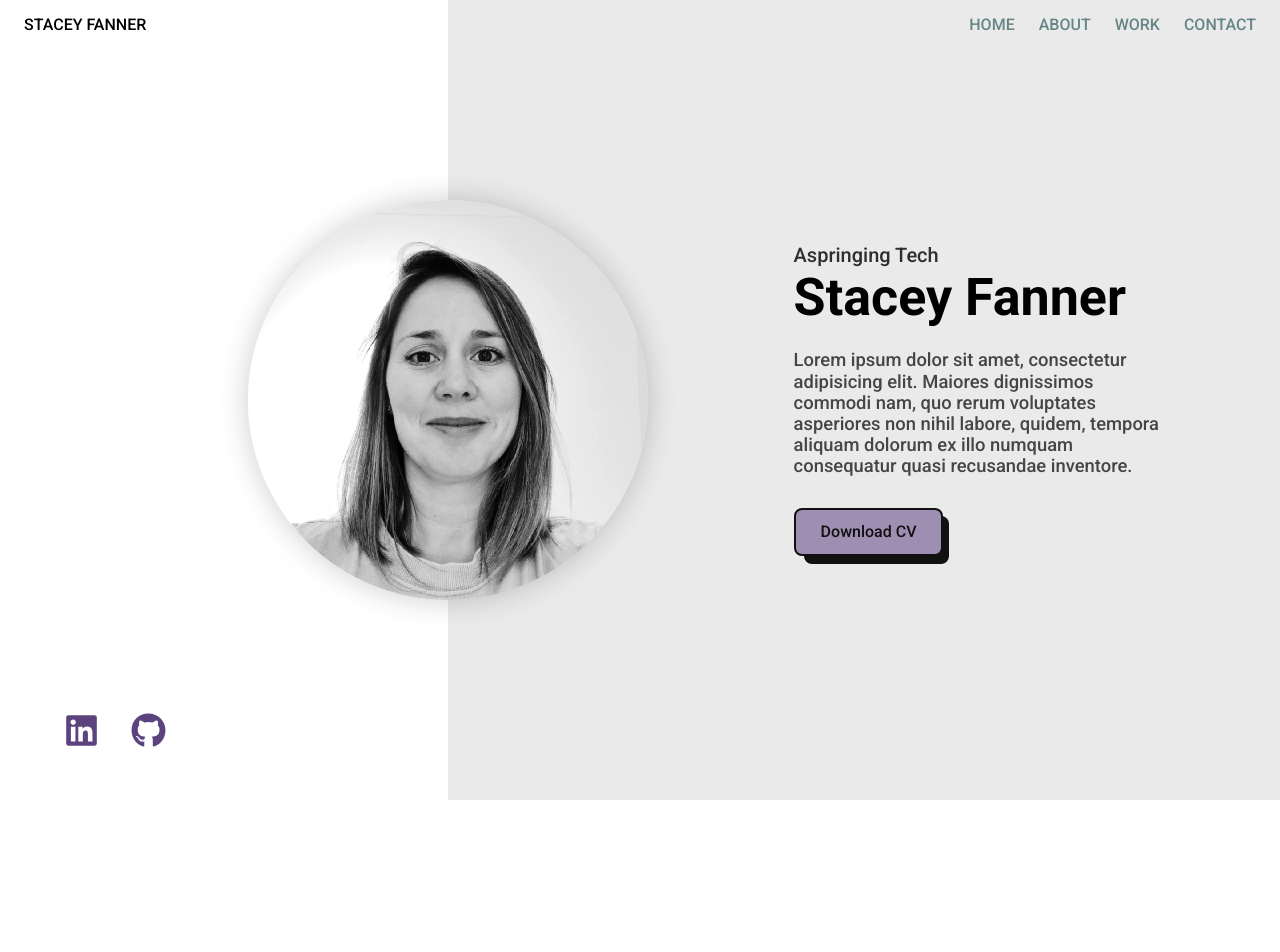
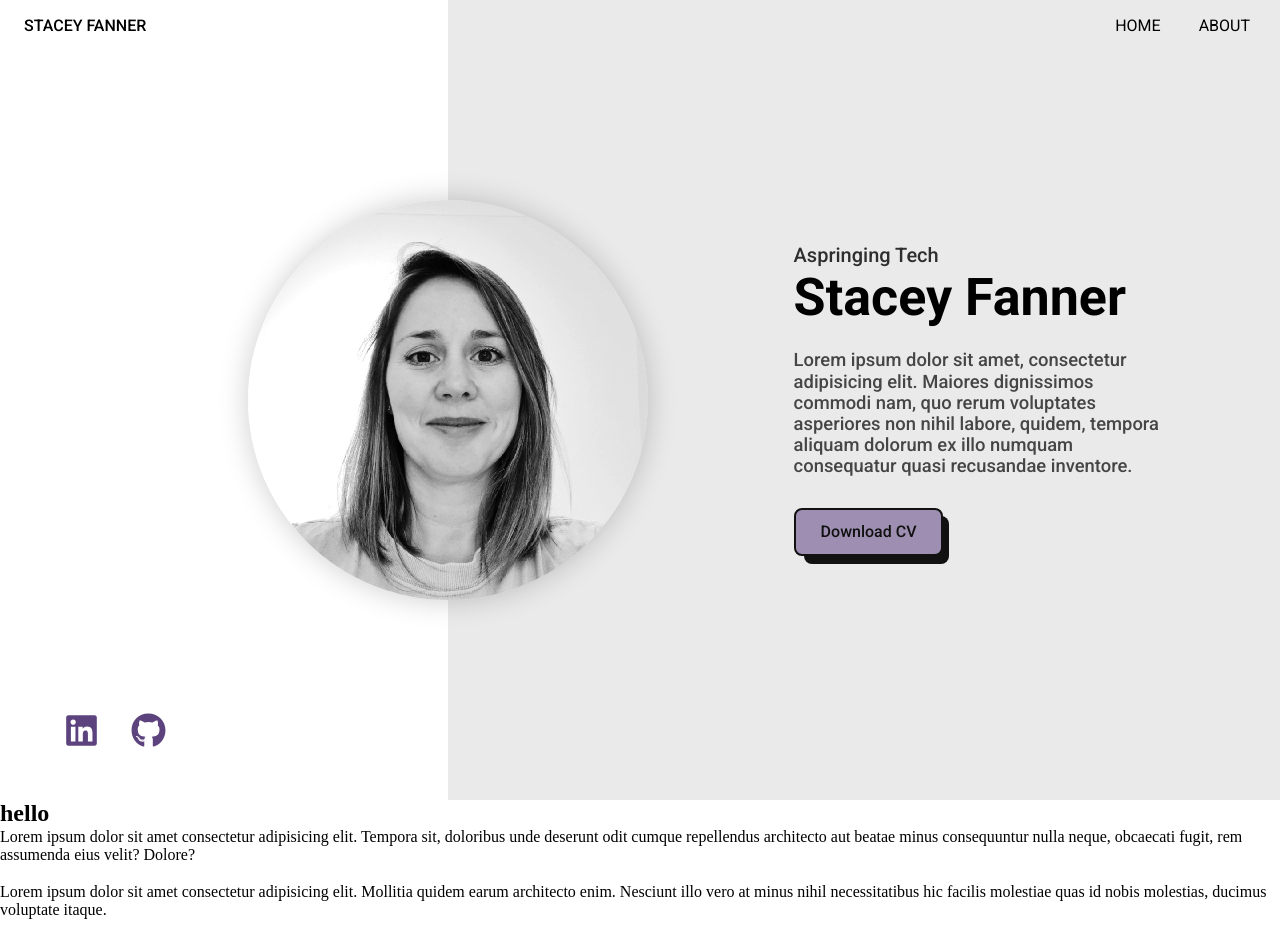
Before and after one commit to staceyjf/staceyjf.github.io, a React (Vite) app: page / in a window 1280 px wide. Shown: the top 952 px of the page. Before the commit the page ends 800 px from the top, so only its background shows below. Built offline with nearby package versions, Linux system fonts and the light colour scheme.

Commit message:
section scroll functionality

```diff
--- a/src/App.jsx
+++ b/src/App.jsx
@@ -1,4 +1,7 @@
 import { BrowserRouter, Routes, Route } from "react-router-dom";
+
+import NavigationContextProvider from "./context/NavigationContextProvider";
+
 import MainPage from "./pages/MainPage/MainPage";
 import "./App.scss";
 
@@ -6,9 +9,11 @@ function App() {
   return (
     <>
       <BrowserRouter>
-        <Routes>
-          <Route path="/" element={<MainPage />} />
-        </Routes>
+        <NavigationContextProvider>
+          <Routes>
+            <Route path="/" element={<MainPage />} />
+          </Routes>
+        </NavigationContextProvider>
       </BrowserRouter>
     </>
   );
--- /dev/null
+++ b/src/components/AboutSection/AboutSection.jsx
@@ -0,0 +1,44 @@
+import { useContext } from "react";
+
+import { NavigationContext } from "../../context/NavigationContextProvider.jsx";
+
+import styles from "./AboutSection.module.scss";
+
+function AboutSection() {
+  const { aboutRef } = useContext(NavigationContext);
+
+  return (
+    <div className={styles.about} ref={aboutRef}>
+      <div className="line-styling">
+        <div className="style-circle"></div>
+        <div className="style-circle"></div>
+        <div className="style-line"></div>
+      </div>
+      <div className="about-body">
+        <div className="about-description">
+          <h2>hello</h2>
+          <p>
+            Lorem ipsum dolor sit amet consectetur adipisicing elit. Tempora
+            sit, doloribus unde deserunt odit cumque repellendus architecto aut
+            beatae minus consequuntur nulla neque, obcaecati fugit, rem
+            assumenda eius velit? Dolore?
+            <br />
+            <br />
+            Lorem ipsum dolor sit amet consectetur adipisicing elit. Mollitia
+            quidem earum architecto enim. Nesciunt illo vero at minus nihil
+            necessitatibus hic facilis molestiae quas id nobis molestias,
+            ducimus voluptate itaque.
+          </p>
+        </div>
+        <div className="about-img">
+          {/* <img
+            src={aboutData.image === 2 ? theme.aboutimg1 : theme.aboutimg2}
+            alt=""
+          /> */}
+        </div>
+      </div>
+    </div>
+  );
+}
+
+export default AboutSection;
--- /dev/null
+++ b/src/components/AboutSection/AboutSection.module.scss
@@ -0,0 +1,154 @@
+.about {
+  min-height: 100vh;
+  position: relative;
+}
+
+.about .line-styling {
+  position: absolute;
+  top: 50px;
+  left: 50%;
+  transform: translateX(-50%);
+  height: 50px;
+  width: 85%;
+
+  display: flex;
+  align-items: center;
+  justify-content: space-between;
+}
+
+.about .line-styling .style-circle {
+  width: 10px;
+  height: 10px;
+  border-radius: 50%;
+}
+.about .line-styling .style-line {
+  width: 95%;
+  height: 5px;
+  border-radius: 10px;
+}
+
+.about-body {
+  display: flex;
+  flex-direction: row;
+  align-items: center;
+  justify-content: space-around;
+  padding-top: 8rem;
+  height: fit-content;
+}
+
+.about-description {
+  display: flex;
+  flex-direction: column;
+  align-items: flex-start;
+  justify-content: space-evenly;
+  flex: 0.5;
+  width: 100%;
+  height: fit-content;
+}
+
+.about-description > h2 {
+  margin-bottom: 40px;
+  font-size: 3.5rem;
+  font-family: var(--primaryFont);
+}
+
+.about-description > p {
+  font-size: 1.25rem;
+  color: #e0d9d9;
+  font-family: var(--primaryFont);
+}
+
+.about-img {
+  margin-top: 40px;
+  pointer-events: none;
+}
+
+.about-img > img {
+  width: 380px;
+  flex: 0.5;
+}
+
+@media (min-width: 992px) and (max-width: 1380px) {
+  .about-description > h2 {
+    font-size: 3.3rem;
+    margin-bottom: 30px;
+  }
+  .about-description > p {
+    font-size: 1.15rem;
+  }
+
+  .about-img > img {
+    width: 300px;
+  }
+}
+
+@media screen and (max-width: 992px) {
+  .about .line-styling {
+    top: 20px;
+  }
+
+  .about-body {
+    padding-top: 2rem;
+    display: flex;
+    flex-direction: column-reverse;
+    align-items: center;
+    justify-content: space-evenly;
+  }
+
+  .about-description {
+    flex: 0.6;
+    box-sizing: border-box;
+    /* padding: 5% 10%; */
+    padding: 20px;
+  }
+
+  .about-description > h2 {
+    font-size: 3rem;
+    margin-bottom: 20px;
+  }
+
+  .about-description > p {
+    font-size: 1.1rem;
+  }
+
+  .about-img > img {
+    width: 250px;
+    flex: 0.4;
+  }
+}
+
+@media screen and (max-width: 800px) {
+  .about .line-styling .style-circle {
+    width: 8px;
+    height: 8px;
+    border-radius: 50%;
+  }
+  .about-description > h2 {
+    align-self: center;
+  }
+}
+
+@media screen and (max-width: 600px) {
+  .about .line-styling .style-circle {
+    width: 5px;
+    height: 5px;
+    border-radius: 50%;
+  }
+  .about .line-styling .style-line {
+    width: 93%;
+    height: 3px;
+    border-radius: 10px;
+  }
+
+  .about-description > h2 {
+    font-size: 2.5rem;
+  }
+
+  .about-description > p {
+    font-size: 0.95rem;
+  }
+
+  .about-img > img {
+    width: 200px;
+  }
+}
--- a/src/components/IntroSection/IntroSection.jsx
+++ b/src/components/IntroSection/IntroSection.jsx
@@ -1,14 +1,17 @@
-import React from "react";
+import { useContext } from "react";
 
 import { personalData } from "../../data/data.js";
+import { NavigationContext } from "../../context/NavigationContextProvider.jsx";
 
 import Button from "../Button/Button";
 import styles from "./IntroSection.module.scss";
 import { FaLinkedin, FaGithub } from "react-icons/fa6";
 
 function IntroSection() {
+  const { introRef } = useContext(NavigationContext);
+
   return (
-    <div className={styles.landing}>
+    <div ref={introRef} className={styles.landing}>
       <div className={styles.landing_container}>
         <div className={styles.landing_container_left}>
           <div className={styles.landing_container_left_content}>
@@ -58,5 +61,3 @@ function IntroSection() {
 }
 
 export default IntroSection;
-
-//https://github.com/sreerag-rajan/developer-portfolio/blob/main/src/components/Landing/Landing.js
--- a/src/components/Navbar/Navbar.jsx
+++ b/src/components/Navbar/Navbar.jsx
@@ -1,8 +1,9 @@
 import { useState, useEffect, useContext } from "react";
-import { NavLink } from "react-router-dom";
 
 import useScreenSize from "../../hooks/useScreenSize";
 import HamburgerMenu from "../Navbar/HamburgerMenu.jsx";
+
+import { NavigationContext } from "../../context/NavigationContextProvider.jsx";
 
 import styles from "./Navbar.module.scss";
 
@@ -10,6 +11,8 @@ function Navbar() {
   const screenSize = useScreenSize();
   const [isMobile, setIsMobile] = useState(true);
   const [isHamburgerOpen, setIsHamburgerOpen] = useState(false);
+  const { introRef, aboutRef, projectsRef, contactRef } =
+    useContext(NavigationContext);
 
   // custom hook to detect screensize which then switches between hamburger menu
   // full  menu
@@ -19,9 +22,11 @@ function Navbar() {
   };
 
   //
-  const linkStyles = ({ isActive }) => {
-    return isActive ? `${styles.link} ${styles.link_active}` : `${styles.link}`;
-  };
+  // const buttonStyles = ({ isActive }) => {
+  //   return isActive
+  //     ? `${styles.buttonStyles} ${styles.buttonStyles_active}`
+  //     : `${styles.buttonStyles}`;
+  // };
 
   useEffect(() => {
     detectMobileOrTablet();
@@ -32,6 +37,14 @@ function Navbar() {
     setIsHamburgerOpen(!isHamburgerOpen);
   };
 
+  // scroll to my sections
+  const scrollToSection = (elementRef) => {
+    window.scrollTo({
+      top: elementRef.current.offsetTop, // takes us to the top of the section
+      behavior: "smooth",
+    });
+  };
+
   return (
     <nav
       className={`${styles.nav} ${isHamburgerOpen ? "" : "hamburger_close"}`}
@@ -39,18 +52,30 @@ function Navbar() {
       <div className={styles.nav_left_wrapper}>Stacey Fanner</div>
       {!isMobile && (
         <div className={styles.nav_menu_wrapper}>
-          <NavLink className={linkStyles} to="/">
+          {/* <Link className={buttonStyles} to="#intro">
             Home
-          </NavLink>
-          <NavLink className={linkStyles} to="/">
+          </Link>
+          <Link className={buttonStyles} to="#about">
             About
-          </NavLink>
-          <NavLink className={linkStyles} to="/">
+          </Link>
+          <Link className={buttonStyles} to="/">
             Work
-          </NavLink>
-          <NavLink className={linkStyles} to="/">
+          </Link>
+          <Link className={buttonStyles} to="/">
             Contact
-          </NavLink>
+          </Link> */}
+          <button
+            className={styles.buttonStyles}
+            onClick={() => scrollToSection(introRef)}
+          >
+            Home
+          </button>
+          <button
+            className={styles.buttonStyles}
+            onClick={() => scrollToSection(aboutRef)}
+          >
+            About
+          </button>
         </div>
       )}
       {isMobile && (
@@ -60,18 +85,18 @@ function Navbar() {
       )}
       {isMobile && isHamburgerOpen && (
         <div className={styles.nav_mobile_wrapper}>
-          <NavLink className={linkStyles} to="/">
+          <button
+            // className={buttonStyles}
+            onClick={() => scrollToSection(introRef)}
+          >
             Home
-          </NavLink>
-          <NavLink className={linkStyles} to="/">
+          </button>
+          <button
+            // className={buttonStyles}
+            onClick={() => scrollToSection(aboutRef)}
+          >
             About
-          </NavLink>
-          <NavLink className={linkStyles} to="/">
-            Work
-          </NavLink>
-          <NavLink className={linkStyles} to="/">
-            Contact
-          </NavLink>
+          </button>
         </div>
       )}
     </nav>
--- a/src/components/Navbar/Navbar.module.scss
+++ b/src/components/Navbar/Navbar.module.scss
@@ -12,6 +12,7 @@
   position: relative;
   @include bv.font--primary(500);
   position: absolute;
+  z-index: 5;
 
   &_left_wrapper {
     display: flex;
@@ -50,7 +51,7 @@
       position: absolute;
       top: 3em;
       right: 0;
-      row-gap: 1em;
+      row-gap: 1.5em;
       background: white;
       padding: 1em;
       z-index: 9;
@@ -62,23 +63,19 @@
   }
 }
 
-.link {
+.buttonStyles {
+  padding-left: 0.5em;
   text-transform: uppercase;
-  text-decoration: none;
+  background: none;
+  border: none;
   color: black;
-  &:visited {
-    color: black;
-  }
+  cursor: pointer;
   &:hover {
     color: bv.$primary-color-dark;
   }
 
   &_active {
     color: bv.$secondary-color;
-    text-decoration: none;
-    &:visited {
-      color: bv.$secondary-color;
-    }
     &:hover {
       color: bv.$primary-color-dark;
     }
--- /dev/null
+++ b/src/context/NavigationContextProvider.jsx
@@ -0,0 +1,20 @@
+import { createContext, useRef } from "react";
+
+export const NavigationContext = createContext(null);
+
+function NavigationContextProvider({ children }) {
+  const introRef = useRef(null);
+  const aboutRef = useRef(null);
+  const projectsRef = useRef(null);
+  const contactRef = useRef(null);
+
+  return (
+    <NavigationContext.Provider
+      value={{ introRef, aboutRef, projectsRef, contactRef }}
+    >
+      {children}
+    </NavigationContext.Provider>
+  );
+}
+
+export default NavigationContextProvider;
--- a/src/pages/MainPage/MainPage.jsx
+++ b/src/pages/MainPage/MainPage.jsx
@@ -1,6 +1,7 @@
-import { useEffect } from "react";
+import { useEffect, useRef } from "react";
 import Navbar from "../../components/Navbar/Navbar";
 import IntroSection from "../../components/IntroSection/IntroSection";
+import AboutSection from "../../components/AboutSection/AboutSection";
 
 function MainPage() {
   useEffect(() => {
@@ -12,6 +13,7 @@ function MainPage() {
     <div>
       <Navbar />
       <IntroSection />
+      <AboutSection />
       {/* <Landing />
       <About />
       <Skills />
```
